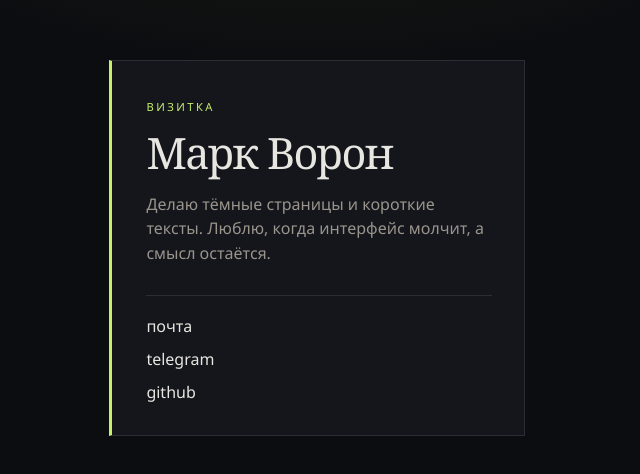
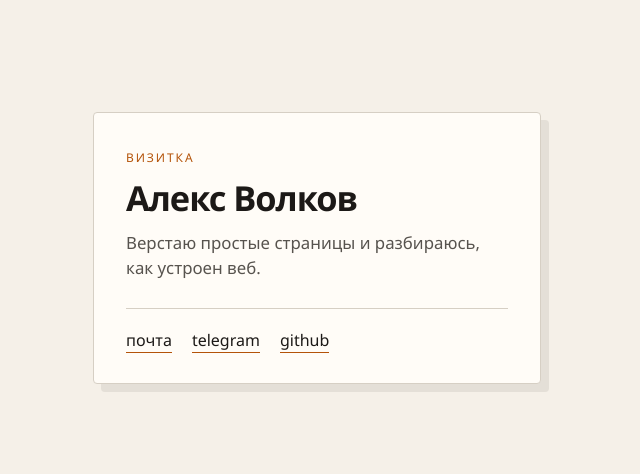
Before and after one commit to lisdesignwork-svg/Vibe, a plain HTML site: page index.html in a window 1280 px wide. Shown: the part 152-626 px from the top of the page, without its empty margins (323-963 px from the left). Drawn offline with Linux system fonts and the light colour scheme.

Commit message:
Revert "Restyle visiting card with a dark theme and new copy."
This reverts commit bb84b8d38afc86f0f1123dc5341f5fc5db0047e3.

```diff
--- a/index.html
+++ b/index.html
@@ -3,16 +3,16 @@
 <head>
   <meta charset="UTF-8">
   <meta name="viewport" content="width=device-width, initial-scale=1">
-  <title>Марк Ворон</title>
+  <title>Mr Robot Volkov</title>
   <style>
     :root {
-      color-scheme: dark;
-      --bg: #0c0d10;
-      --card: #14161c;
-      --text: #e8e6e1;
-      --mute: #9a958c;
-      --line: #2a2d36;
-      --accent: #c8f06a;
+      color-scheme: light;
+      --ink: #1c1917;
+      --mute: #57534e;
+      --paper: #f5f0e8;
+      --card: #fffcf7;
+      --line: #d6cfc4;
+      --accent: #b45309;
     }
 
     * {
@@ -26,59 +26,57 @@
       display: grid;
       place-items: center;
       padding: 1.5rem;
-      font-family: Georgia, "Times New Roman", serif;
-      background:
-        radial-gradient(ellipse 70% 50% at 50% 0%, #1a1e14 0%, var(--bg) 55%);
-      color: var(--text);
+      font-family: "Segoe UI", system-ui, sans-serif;
+      background: var(--paper);
+      color: var(--ink);
     }
 
     main {
-      width: min(26rem, 100%);
-      padding: 2.4rem 2rem 2rem 2.15rem;
+      width: min(28rem, 100%);
+      padding: 2.25rem 2rem 2rem;
       background: var(--card);
       border: 1px solid var(--line);
-      border-left: 3px solid var(--accent);
+      border-radius: 4px;
+      box-shadow: 8px 8px 0 color-mix(in srgb, var(--ink) 8%, transparent);
     }
 
     p.kicker {
-      font-family: "Segoe UI", system-ui, sans-serif;
-      font-size: 0.7rem;
-      letter-spacing: 0.22em;
+      font-size: 0.75rem;
+      letter-spacing: 0.16em;
       text-transform: uppercase;
       color: var(--accent);
-      margin-bottom: 1rem;
+      margin-bottom: 0.75rem;
     }
 
     h1 {
-      font-size: clamp(2.1rem, 7vw, 2.7rem);
-      font-weight: 400;
-      letter-spacing: -0.04em;
-      line-height: 1.05;
+      font-size: clamp(1.75rem, 5vw, 2.15rem);
+      font-weight: 650;
+      letter-spacing: -0.03em;
+      line-height: 1.15;
     }
 
     p.about {
-      margin-top: 1rem;
-      font-family: "Segoe UI", system-ui, sans-serif;
+      margin-top: 0.85rem;
       color: var(--mute);
-      font-size: 1rem;
-      line-height: 1.55;
+      font-size: 1.05rem;
+      line-height: 1.45;
     }
 
     ul {
       list-style: none;
-      margin-top: 1.8rem;
-      padding-top: 1.2rem;
+      margin-top: 1.75rem;
+      padding-top: 1.25rem;
       border-top: 1px solid var(--line);
       display: flex;
-      flex-direction: column;
-      gap: 0.7rem;
-      font-family: "Segoe UI", system-ui, sans-serif;
+      flex-wrap: wrap;
+      gap: 0.65rem 1.25rem;
     }
 
     a {
-      color: var(--text);
+      color: var(--ink);
       text-decoration: none;
-      width: fit-content;
+      border-bottom: 1px solid var(--accent);
+      padding-bottom: 0.05em;
     }
 
     a:hover,
@@ -90,10 +88,10 @@
 <body>
   <main>
     <p class="kicker">визитка</p>
-    <h1>Марк Ворон</h1>
-    <p class="about">Делаю тёмные страницы и короткие тексты. Люблю, когда интерфейс молчит, а смысл остаётся.</p>
+    <h1>Алекс Волков</h1>
+    <p class="about">Верстаю простые страницы и разбираюсь, как устроен веб.</p>
     <ul>
-      <li><a href="mailto:v.3d@gmail.com">почта</a></li>
+      <li><a href="v.3d@gmail.com">почта</a></li>
       <li><a href="https://t.me/volkkkqwert">telegram</a></li>
       <li><a href="https://github.com/qwerybolk">github</a></li>
     </ul>
```
